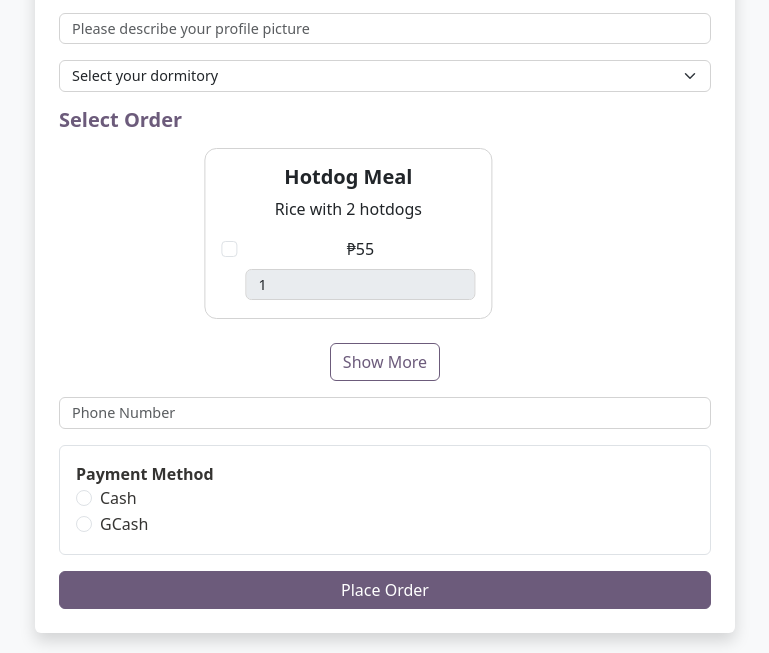
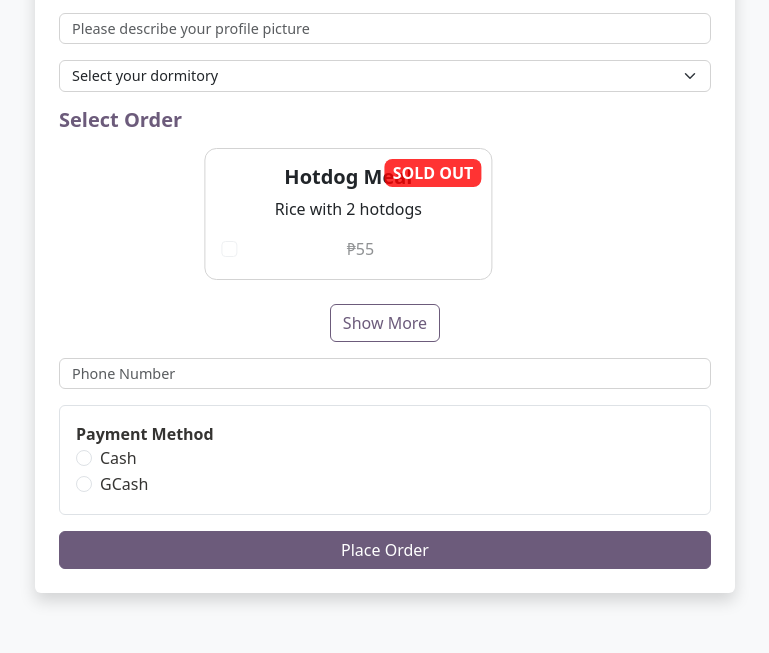
Before and after one commit to von-15/order-form, a plain HTML site: page index.html in a window 1280 px wide. Shown: the part 147-800 px from the top of the page, without its empty margins (255-1024 px from the left). Drawn offline with nearby package versions, Linux system fonts and the light colour scheme.

Commit message:
Update index.html

```diff
--- a/index.html
+++ b/index.html
@@ -183,7 +183,7 @@
 
 <script src="https://cdn.jsdelivr.net/npm/bootstrap@5.3.3/dist/js/bootstrap.bundle.min.js"></script>
 <script>
-  const soldOut = false; // <-- SET THIS TO true WHEN SOLD OUT
+  const soldOut = true; // <-- SET THIS TO true WHEN SOLD OUT
 
   const form = document.getElementById('orderForm');
   const dormSelect = document.getElementById('dorm');
```
